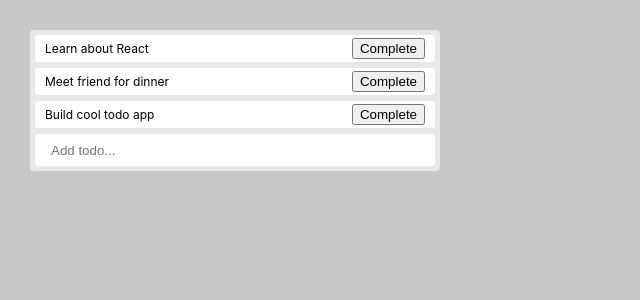
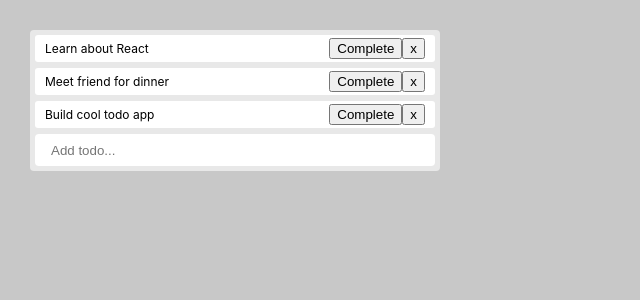
Before and after one commit to leedoughty/react-todo-list, a React (Create React App) app: page / in a window 1280 px wide. Shown: the top 300 px of the page, without its empty margins (0-640 px from the left). Built offline with nearby package versions, Linux system fonts and the light colour scheme.

Commit message:
Add remove todo function

```diff
--- a/src/App.js
+++ b/src/App.js
@@ -1,12 +1,13 @@
 import React, { useState } from 'react';
 import './App.css';
 
-function Todo({ todo, index, completeTodo }) {
+function Todo({ todo, index, completeTodo, removeTodo }) {
   return(
     <div style={{textDecoration: todo.isCompleted ? 'line-through' : ''}} className="todo">
       { todo.text }
       <div>
         <button onClick={() => completeTodo(index)}>Complete</button>
+        <button onClick={() => removeTodo(index)}>x</button>
       </div>
     </div>
   )
@@ -54,11 +55,17 @@
   const addTodo = text => {
     const newTodos = [...todos, { text }];
     setTodos(newTodos);
-  }
+  };
 
   const completeTodo = index => {
     const newTodos = [...todos];
     newTodos[index].isCompleted = true;
+    setTodos(newTodos);
+  };
+
+  const removeTodo = index => {
+    const newTodos = [...todos];
+    newTodos.splice(index, 1);
     setTodos(newTodos);
   }
 
@@ -66,7 +73,13 @@
     <div className="app">
       <div className="todo-list">
         {todos.map((todo, index) => (
-          <Todo key={index} index={index} todo={todo} completeTodo={completeTodo}/>
+          <Todo
+            key={index}
+            index={index}
+            todo={todo}
+            completeTodo={completeTodo}
+            removeTodo={removeTodo}
+            />
         ))}
         <TodoForm addTodo={addTodo}/>
       </div>
```
